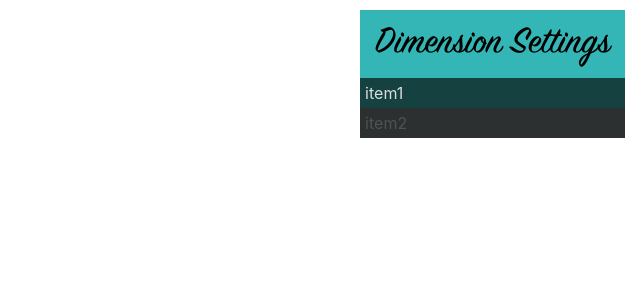
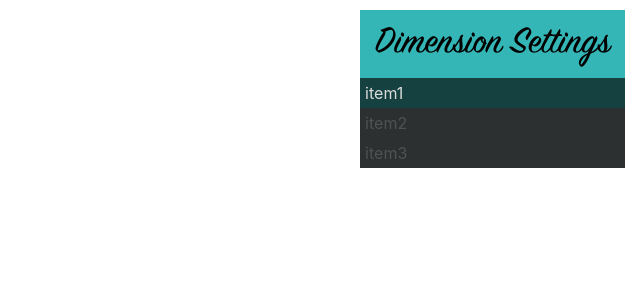
Before and after one commit to Muu79/FiveM-Dimensions, a React (Create React App) app in the folder web/: page / in a window 1280 px wide. Shown: the top 300 px of the page, without its empty margins (640-1280 px from the left). Built offline with nearby package versions, Linux system fonts and the light colour scheme; no server answers.

Commit message:
added menu esace key, cleaned some files

```diff
--- a/web/src/components/App.tsx
+++ b/web/src/components/App.tsx
@@ -33,12 +33,12 @@ const App: React.FC = () => {
   const [menuItems, setMenuItems] = useState<{name:string}[]>([{name:'item1'}, {name: 'item2'}]);
   useEffect(()=>{
     fetchNui('getMenuOptions').then(res => {
-      console.log(res);
       setMenuItems(res);
     }).catch(e => {
+      setMenuItems([{name: 'item1'}, {name: 'item2'}, {name:'item3'}])
       console.error(e)
     })
-  })
+  }, [])
   return (
     <div>
       <Menu items={menuItems}/>
--- a/web/src/components/Menu/MenuItem.tsx
+++ b/web/src/components/Menu/MenuItem.tsx
@@ -1,3 +1,7 @@
+
+
+
+
 export default function MenuItem(props: any) {
-    return(<div className="menu-item" style={props.style} onClick={props.onClick}>{props.title}</div>);
+    return (<div className="menu-item" style={props.style} >{props.title}</div>);
 }
--- a/web/src/providers/VisibilityProvider.tsx
+++ b/web/src/providers/VisibilityProvider.tsx
@@ -22,7 +22,7 @@ export const VisibilityProvider: React.FC = ({children}) => {
     if (!visible) return;
 
     const keyHandler = (e: KeyboardEvent) => {
-      if (["Backspace", "Escape"].includes(e.code)) {
+      if (["F5"].includes(e.key)) {
         fetchNui('hideFrame')
       }
     }
```
